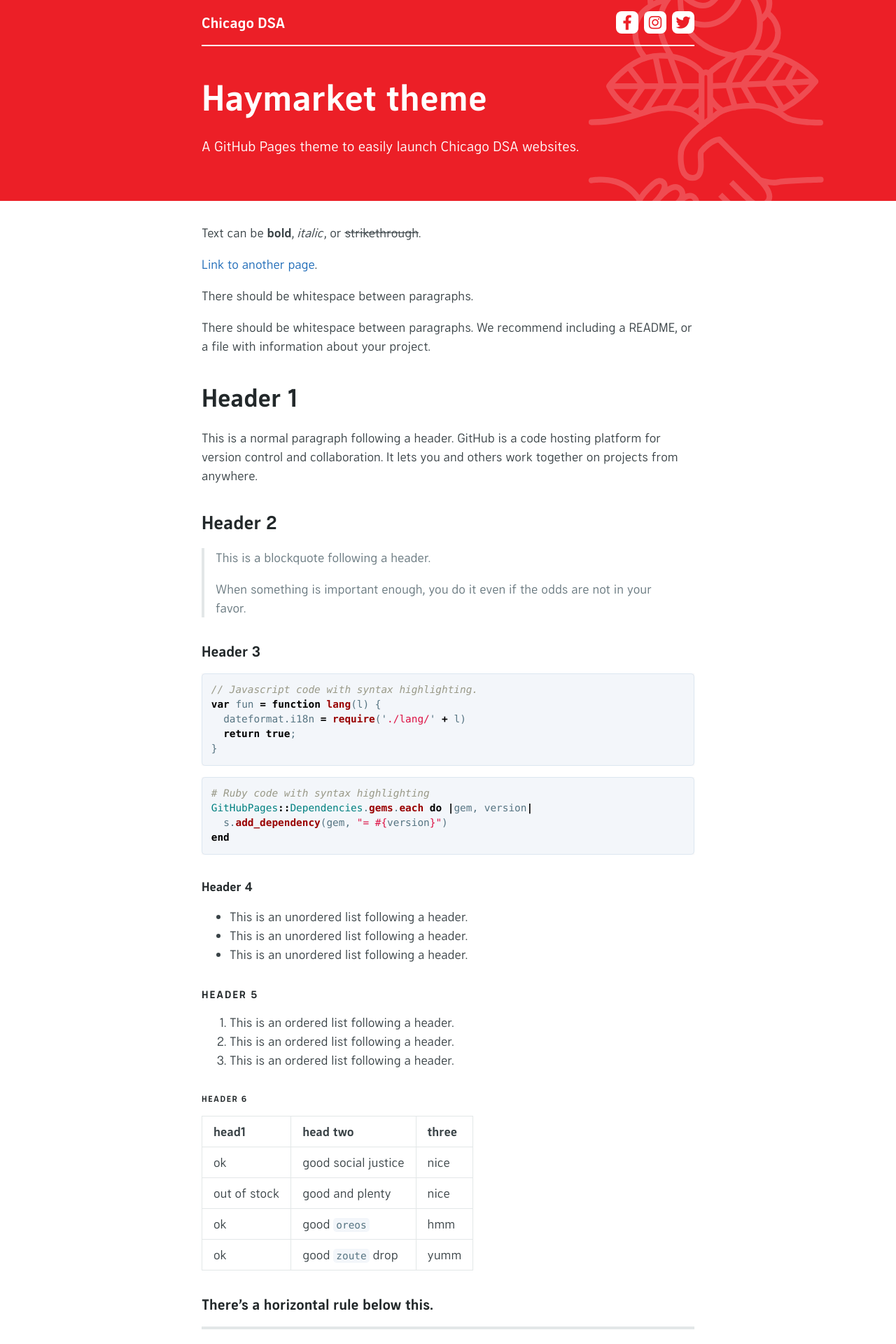
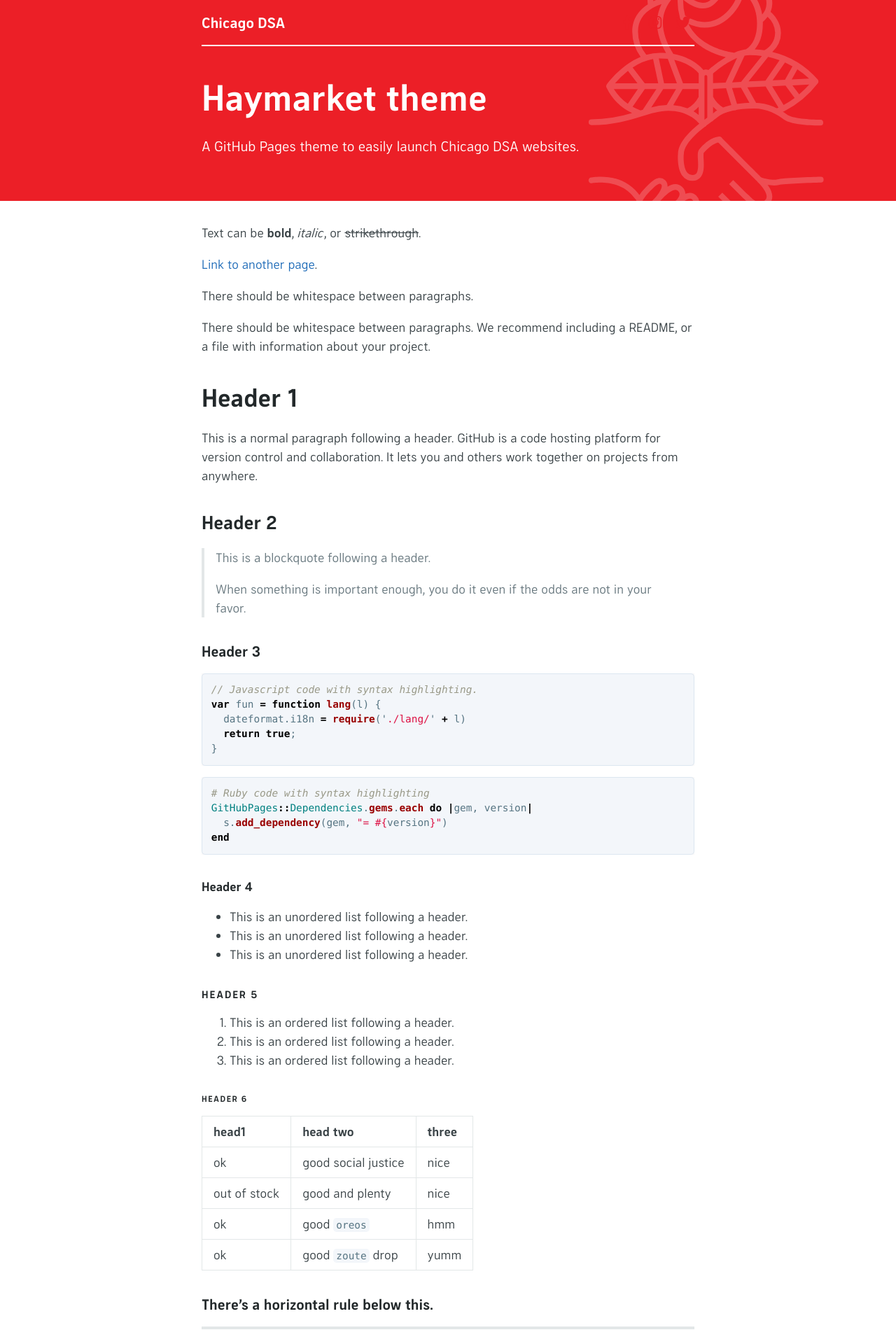
Before and after one commit to ChicagoDSA/haymarket, a Jekyll site: the page built from index.md, in a window 1280 px wide. Shown: the top 1920 px of the page at 70% size. Built offline with Jekyll 4.4.1, drawn with Linux system fonts in a browser that asks for light colours; nearby versions of some CDN libraries; some web fonts are replaced; library files that are not in the unit come from our copies.

Commit message:
debugging IE

```diff
--- a/_sass/jekyll-theme-haymarket.scss
+++ b/_sass/jekyll-theme-haymarket.scss
@@ -151,7 +151,6 @@
 			margin-left: .5rem;
 			text-align: center;
 			color: $dsa-red;
-			background-color: $header-heading-color;
 			border-radius: .5rem;
 
 			&:hover {
@@ -162,6 +161,11 @@
 
 		#twitter:hover {
 			background-color: #1da1f2;
+		}
+
+		#instagram {
+			  /* IE fix */
+			  filter: progid:DXImageTransform.Microsoft.gradient(startColorstr=#fdf497, endColorstr=#285aeb, GradientType=1);
 		}
 
 		#instagram:hover {
```
